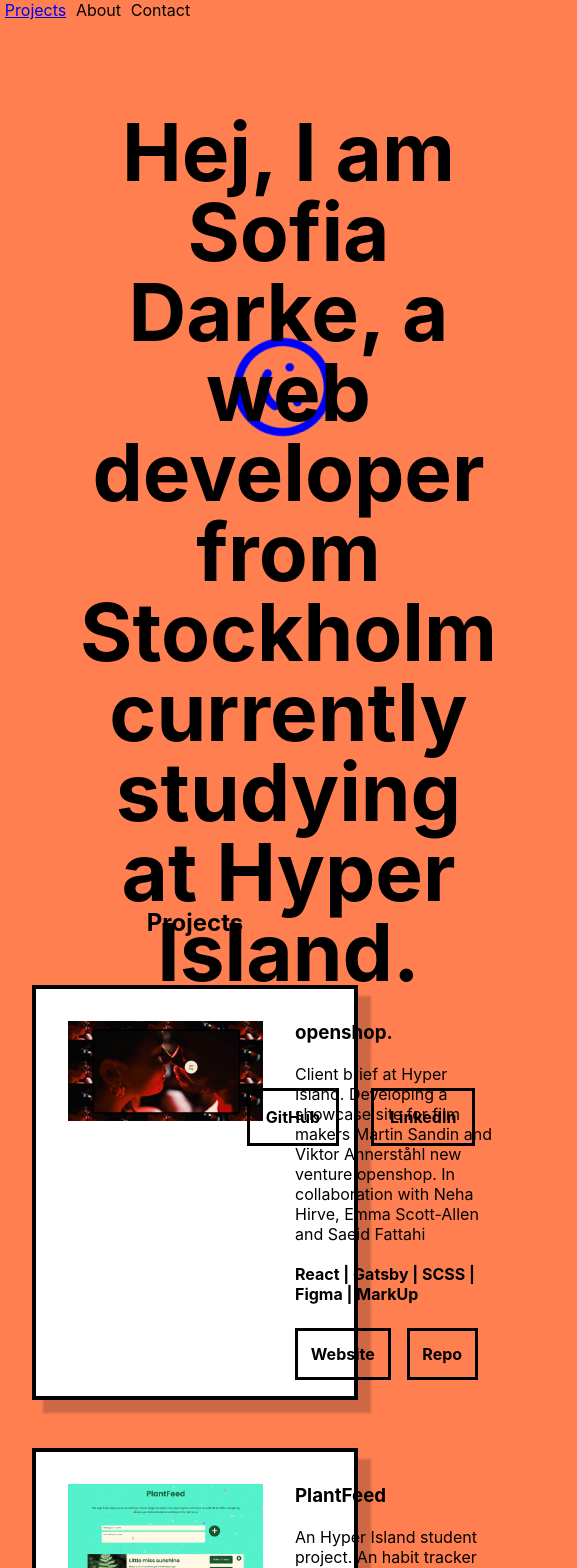
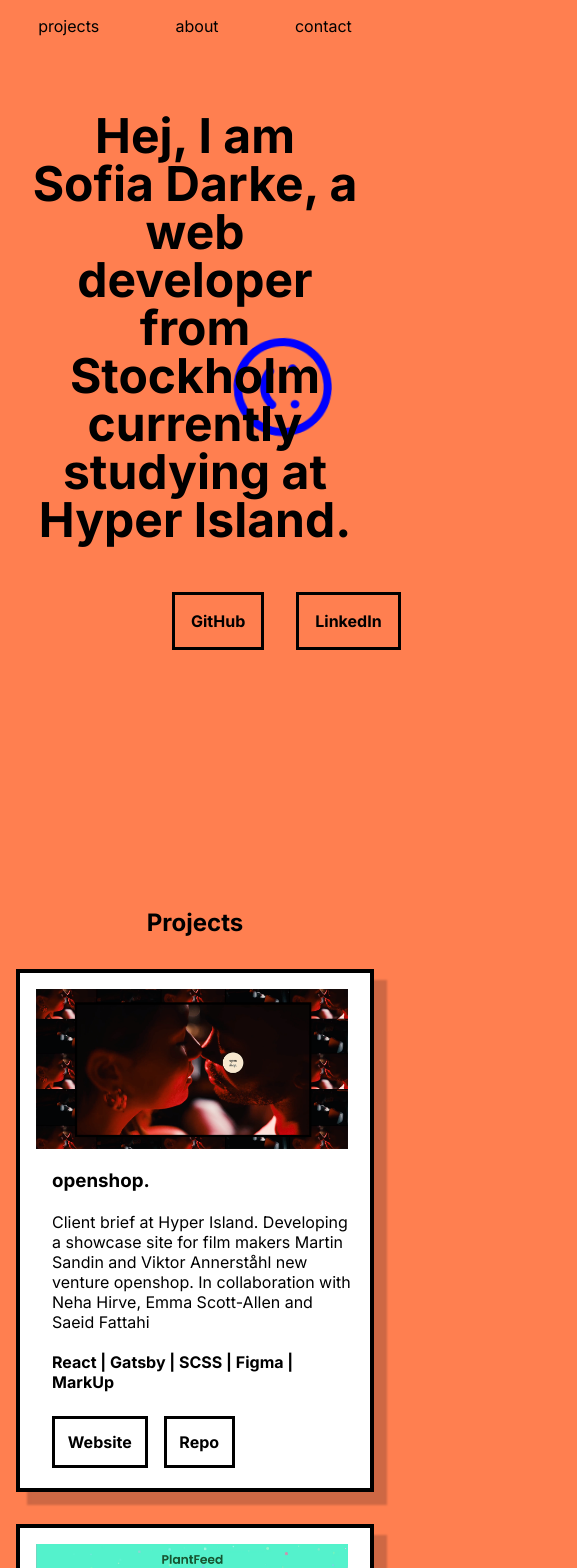
Before and after one commit to sofiadarkeweb/portfolio-react, a React (Create React App) app: page / in a window 390 px wide. Shown: the top 1568 px of the page, 577 px wide, since content can reach past the window. Built offline with nearby package versions, Linux system fonts and the light colour scheme.

Commit message:
NavBar links working

```diff
--- a/package.json
+++ b/package.json
@@ -11,6 +11,7 @@
     "react-dom": "^17.0.2",
     "react-router-dom": "^5.2.0",
     "react-scripts": "4.0.3",
+    "react-scroll": "^1.8.2",
     "web-vitals": "^1.1.1"
   },
   "scripts": {
--- a/src/App.css
+++ b/src/App.css
@@ -24,7 +24,9 @@ h1 {
 .nav-bar {
 	list-style: none;
 	display: flex;
-	width: 50%;
+	align-items: center;
+	width: 100%;
+	margin-top: 1rem;
 
 	/* transform: rotate(-90deg); */
 	position: absolute;
@@ -50,7 +52,7 @@ li {
 	margin-top: 2rem;
 	font-size: 5rem;
 	line-height: 5rem;
-	z-index: 100;
+	/* z-index: 100; */
 	text-align: center;
 }
 
@@ -109,6 +111,10 @@ article {
 	}
 }
 
+.nav-bar {
+	z-index: 100000;
+}
+
 .section-titles {
 	margin-top: 4rem;
 	text-align: center;
@@ -116,7 +122,7 @@ article {
 
 .project-container {
 	border: 4px black solid;
-	margin: 2rem;
+	margin: 4rem;
 	margin-top: 3rem;
 	margin-bottom: 3rem;
 	background-color: white;
@@ -136,6 +142,25 @@ article {
 
 .tech {
 	font-weight: 700;
+}
+
+.about-text {
+	width: 60vw;
+}
+
+.tech-text {
+	margin-left: 2rem;
+}
+
+.about-texts {
+	display: flex;
+	margin-left: 5rem;
+	margin-right: 5rem;
+}
+
+.contact-text {
+	font-size: 5rem;
+	text-align: center;
 }
 
 @media (prefers-reduced-motion: no-preference) {
@@ -158,3 +183,60 @@ article {
 .App-link {
 	color: #61dafb;
 }
+
+/* @media screen and (max-width: 1100px) {
+	.intro-text {
+		font-size: 5rem;
+		line-height: 5rem;
+	}
+} */
+
+@media screen and (max-width: 600px) {
+	.intro-text {
+		padding: 2rem;
+		margin-top: 5rem;
+		font-size: 3rem;
+		line-height: 3rem;
+	}
+
+	.project-container {
+		margin: 1rem;
+		margin-top: 2rem;
+		margin-bottom: 2rem;
+		padding: 1rem;
+		display: block;
+	}
+
+	.project-image {
+		width: 80vw;
+		margin-right: 1rem;
+		margin-bottom: 1rem;
+	}
+
+	.cta-buttons-project {
+		padding: 0.8rem;
+		margin-right: 1rem;
+		margin-bottom: 2rem;
+	}
+
+	.about-texts {
+		display: block;
+		margin-left: 1rem;
+		margin-right: 1rem;
+	}
+
+	.about-text {
+		width: 90vw;
+		text-align: center;
+	}
+
+	.tech-text {
+		text-align: center;
+		margin-left: 1rem;
+		margin-right: 1rem;
+	}
+
+	.contact-text {
+		font-size: 2rem;
+	}
+}
--- a/src/App.js
+++ b/src/App.js
@@ -8,13 +8,13 @@ import Footer from "./components/Footer";
 
 function App() {
 	return (
-		<fragment className="App">
+		<div className="App">
 			<Hero />
 			<Projects />
 			<About />
 			<Contact />
 			<Footer />
-		</fragment>
+		</div>
 	);
 }
 
--- a/src/components/About.jsx
+++ b/src/components/About.jsx
@@ -2,9 +2,41 @@ import React from "react";
 
 const About = () => {
 	return (
-		<section className="about">
+		<section id="about-section" className="about">
 			<h2 className="section-titles">About</h2>
-			<p>Text about me</p>
+			<br />
+			<article className="about-texts">
+				<p className="about-text">
+					My name is Sofia, I'm a curious frontend developer with a background
+					as a visual designer. Right now I'm on the lookout for an internship
+					far the fall 2021. React is one of my favourite framworks so far. The
+					focus in my studies are mainly front end but I can see myself going
+					into a more fullstack position eventually. Coding is amazing.
+				</p>
+				<br />
+				<br />
+				<p className="tech-text">
+					<u>TECH-STACK</u> <br />
+					React
+					<br /> SCASS
+					<br /> Express
+					<br /> Node.js
+					<br /> Gatsby
+					<br /> Figma
+					<br /> Git
+					<br /> Github
+					<br /> MySQL <br />
+					<br />
+				</p>
+				<p className="tech-text">
+					<u>TECH-learning</u> <br />
+					Typescript
+					<br /> Tailwind
+					<br /> Vue
+					<br /> Headless CMS
+					<br /> And so on... <br />
+				</p>
+			</article>
 		</section>
 	);
 };
--- a/src/components/Contact.jsx
+++ b/src/components/Contact.jsx
@@ -2,9 +2,16 @@ import React from "react";
 
 const Contact = () => {
 	return (
-		<section className="contact">
-			<h2 className="section-titles">Contact</h2>
-			<p>Sofia Darke</p>
+		<section id="contact-section" className="contact">
+			{/* <h2 className="section-titles">Contact</h2> */}
+			<h2 className="contact-text">
+				I am open for work, send me an email and let's talk more
+			</h2>
+			<br />
+			<br />
+			<a className="cta-buttons" href="mailto:sofia.darke@hyperisland.se">
+				Say Hi!
+			</a>
 		</section>
 	);
 };
--- a/src/components/NavBar.jsx
+++ b/src/components/NavBar.jsx
@@ -1,22 +1,45 @@
 import React from "react";
-import Hamburger from "hamburger-react";
+// import Hamburger from "hamburger-react";
 import { useState } from "react";
+import { Link } from "react-scroll";
 
 const NavBar = () => {
 	return (
-		<ul className="nav-bar">
-			<a href="#projects">
-				<li>Projects</li>
-			</a>
-			<li>About</li>
-			<li>Contact</li>
-		</ul>
+		<nav className="nav-bar">
+			<Link
+				className="project"
+				activeClass="active"
+				to="project-list"
+				spy={true}
+				smooth={true}
+				duration={500}
+			>
+				projects
+			</Link>
+			<Link
+				className="about"
+				activeClass="active"
+				to="about-section"
+				spy={true}
+				smooth={true}
+				duration={700}
+			>
+				about
+			</Link>
+			<Link
+				className="contact"
+				activeClass="active"
+				to="contact-section"
+				spy={true}
+				smooth={true}
+				duration={1000}
+			>
+				contact
+			</Link>
+		</nav>
 	);
 	// const [isOpen, setOpen] = useState(false);
 	// return <Hamburger toggled={isOpen} toggle={setOpen} />;
 };
 
 export default NavBar;
-
-{
-}
--- a/src/components/Project.jsx
+++ b/src/components/Project.jsx
@@ -22,6 +22,8 @@ function Project(props) {
 				<a className="cta-buttons-project" href={props.repo}>
 					Repo
 				</a>
+				<br />
+				<br />
 			</article>
 		</div>
 	);
--- a/src/components/Projects.jsx
+++ b/src/components/Projects.jsx
@@ -22,7 +22,7 @@ function createProject(props) {
 
 const Projects = (props) => {
 	return (
-		<section id="projects" className="projects">
+		<section id="project-list" className="projects element">
 			<h2 className="section-titles">Projects</h2>
 			{projectData.map(createProject)}
 		</section>
--- a/src/index.css
+++ b/src/index.css
@@ -1,7 +1,9 @@
+@import url("https://fonts.googleapis.com/css2?family=Inter:wght@400;700&display=swap");
+
 body {
 	margin: 0;
-	font-family: -apple-system, BlinkMacSystemFont, "Segoe UI", "Roboto", "Oxygen",
-		"Ubuntu", "Cantarell", "Fira Sans", "Droid Sans", "Helvetica Neue",
+	font-family: "Inter", -apple-system, BlinkMacSystemFont, "Segoe UI", "Roboto",
+		"Oxygen", "Ubuntu", "Cantarell", "Fira Sans", "Droid Sans", "Helvetica Neue",
 		sans-serif;
 	-webkit-font-smoothing: antialiased;
 	-moz-osx-font-smoothing: grayscale;
```
Also changed, not shown: 1 other file (tests, documents, lock files or other folders).
